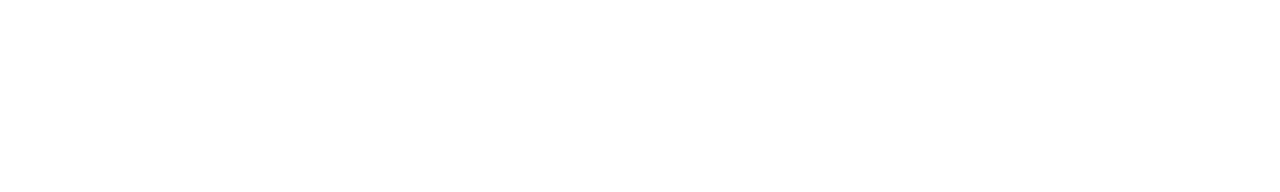
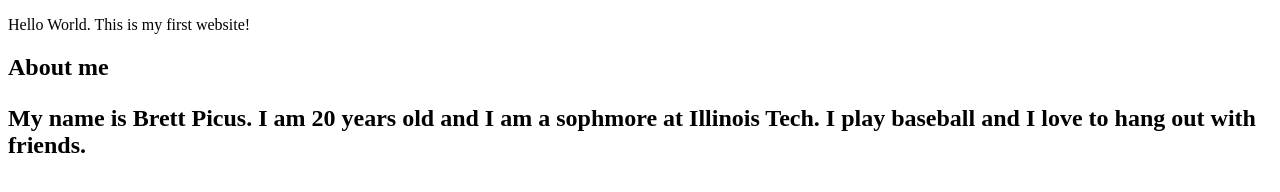
Before and after one commit to bpicus08/lab1, a plain HTML site: page lab1.html in a window 1280 px wide. Drawn offline with Linux system fonts and the light colour scheme.

Commit message:
Update lab1.html

```diff
--- a/lab1.html
+++ b/lab1.html
@@ -2,13 +2,11 @@
 <html lang="en">
 <head>
 <meta charset="UTF-8">
-<title> My first Website
-<h1>ITMD-361 Internet Technologies and Web Design</h1>
-
+  <title> ITMD-361 Internet Technologies and Web Design</title>
 </head>
-
 <body>
-
-<p> My name is Brett Picus. I am 20 years old and I am a sophmore at Illinois Tech. I play baseball and I love to hang out with friends. </p>
+  <p> Hello World. This is my first website!</p>
+  <h2>About me<h2>
+  <p>My name is Brett Picus. I am 20 years old and I am a sophmore at Illinois Tech. I play baseball and I love to hang out with friends. </p>
 </body>
 </html>
```
